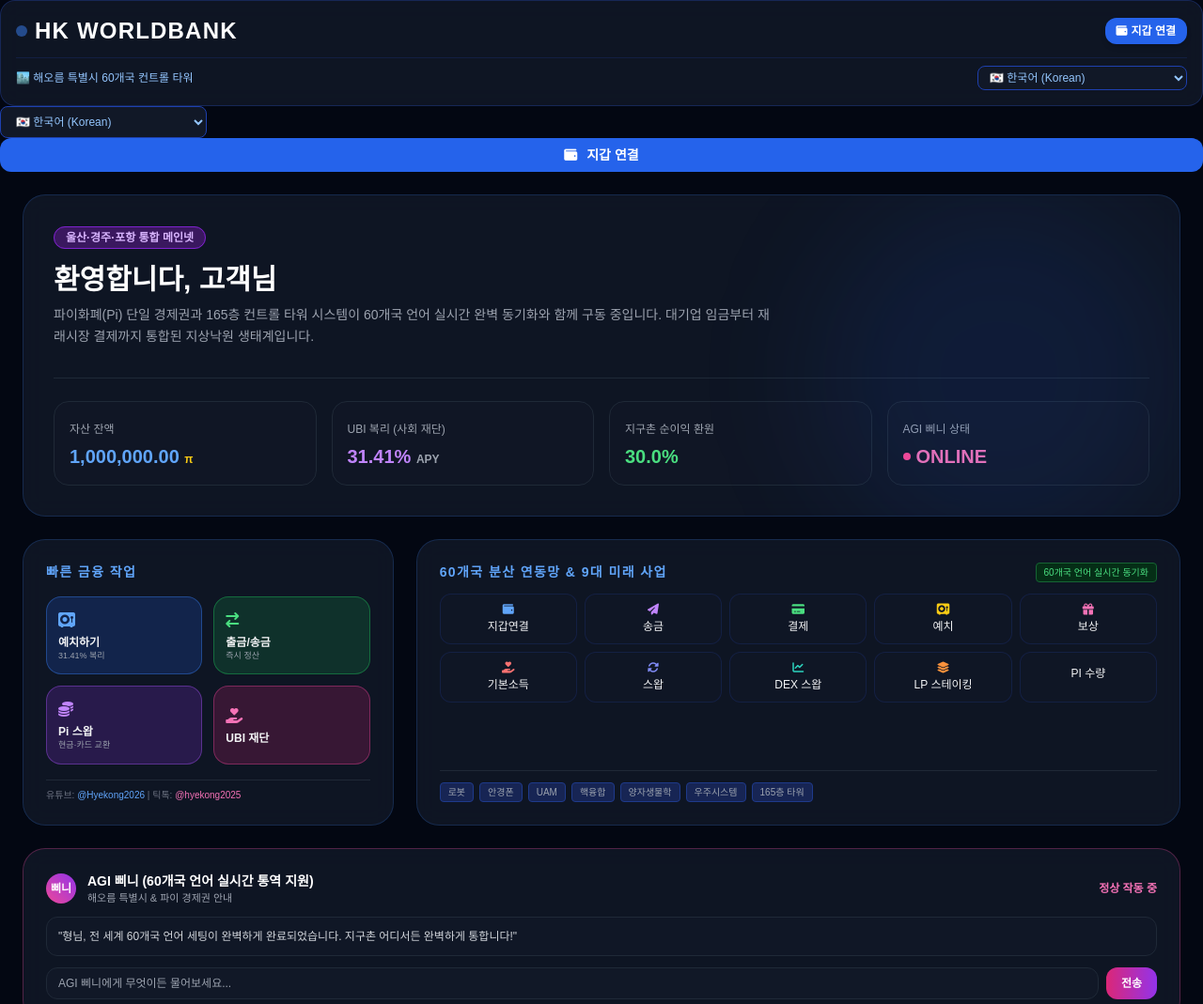
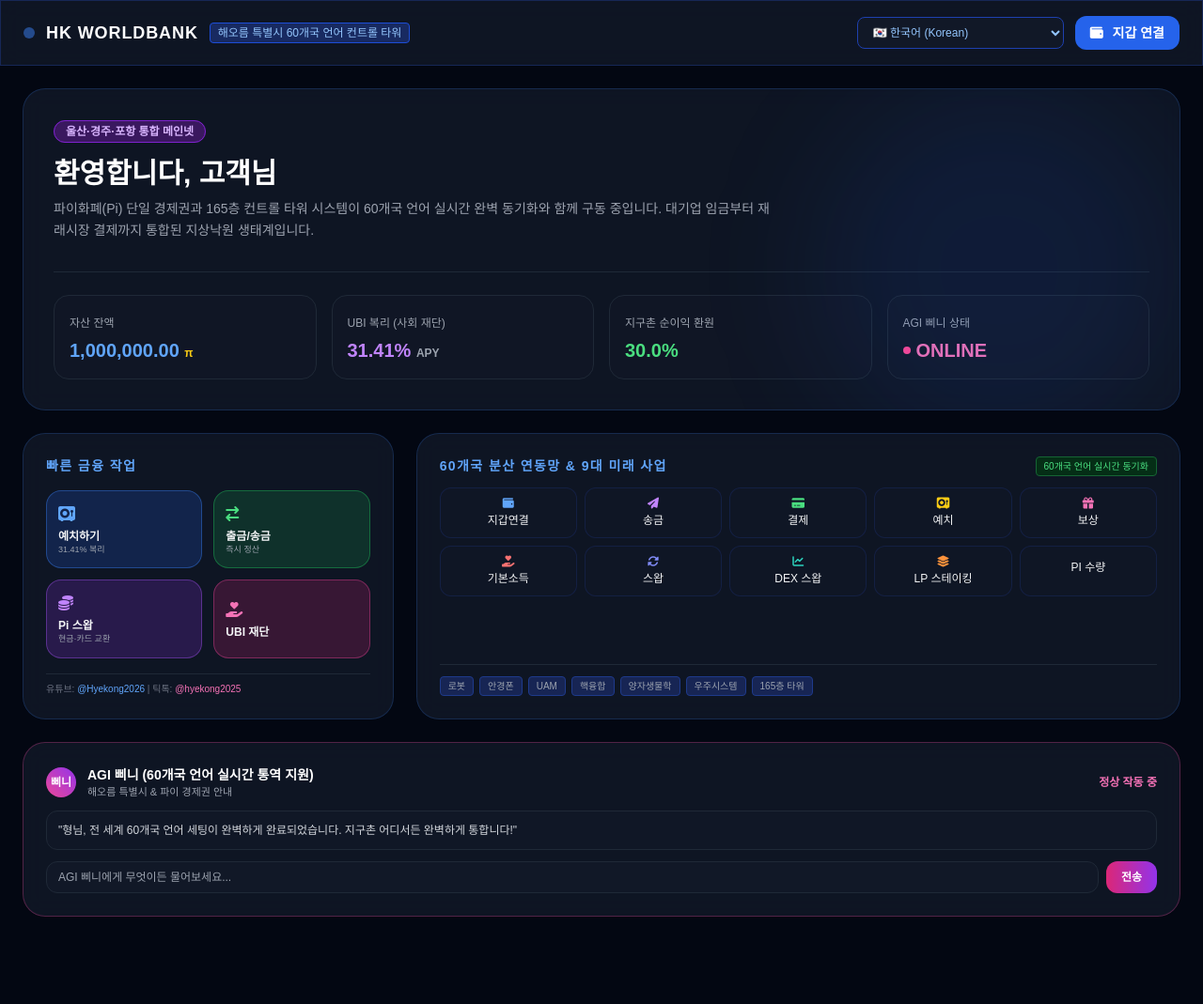
Before and after one commit to ljw2358/HK-Xprize, a plain HTML site: page index.html in a window 1280 px wide. Shown: the top 1069 px of the page at 94% size. After the commit the page ends 1000 px from the top, so only its background shows below. Drawn offline with nearby package versions, Linux system fonts and the light colour scheme; some icons are missing; a web font is replaced by a local one.

Commit message:
Refactor header and language selection in index.html
Updated header structure and styling, adjusted language selection dropdown.

```diff
--- a/index.html
+++ b/index.html
@@ -15,53 +15,13 @@
 <body class="min-h-screen flex flex-col">
 
     <!-- 상단 네비게이션 -->
-<!-- 상단 내비게이션 (2단 분리형) -->
-<header class="glass sticky top-0 z-50 p-4 rounded-2xl flex flex-col gap-3 border border-blue-900/50">
-
-    <!-- 1층: 로고와 지갑 연결 버튼 -->
-    <div class="flex items-center justify-between w-full">
-        <div class="flex items-center space-x-2">
+    <header class="glass sticky top-0 z-50 px-6 py-4 flex items-center justify-between border-b border-blue-900/50">
+        <div class="flex items-center space-x-3">
             <div class="w-3 h-3 bg-blue-500 rounded-full animate-pulse"></div>
-            <span class="text-2xl font-black tracking-wider text-white">HK WORLDBANK</span>
+            <span class="text-lg font-black tracking-wider text-white">HK WORLDBANK</span>
+            <span class="text-xs px-2 py-0.5 bg-blue-900/60 text-blue-300 rounded border border-blue-700">해오름 특별시 60개국 언어 컨트롤 타워</span>
         </div>
-        <!-- 지갑 연결 버튼 (우측 상단 고정) -->
-        <button onclick="alert('Pi Network 지갑이 성공적으로 연결되었습니다.')" class="bg-blue-600 hover:bg-blue-500 text-white font-bold px-3 py-1.5 rounded-xl text-xs flex items-center space-x-1 shadow-md">
-            <i class="fa-solid fa-wallet"></i>
-            <span>지갑 연결</span>
-        </button>
-    </div>
-
-    <!-- 2층: 컨트롤 타워 안내와 언어 선택 박스 -->
-    <div class="flex items-center justify-between w-full pt-2 border-t border-blue-900/30 text-xs">
-        <span class="text-blue-300 font-medium">🏙️ 해오름 특별시 60개국 컨트롤 타워</span>
-        <select id="lang-select" class="bg-gray-900 border border-blue-800 text-blue-300 text-xs rounded-lg px-2 py-1 focus:outline-none">
-            <option value="ko">🇰🇷 한국어 (Korean)</option>
-            <option value="en">🇺🇸 English (US)</option>
-            <option value="zh">🇨🇳 中文 (Chinese)</option>
-            <option value="ja">🇯🇵 日本語 (Japanese)</option>
-            <option value="vi">🇻🇳 Tiếng Việt (Vietnamese)</option>
-            <option value="es">🇪🇸 Español (Spanish)</option>
-            <option value="fr">🇫🇷 Français (French)</option>
-            <option value="de">🇩🇪 Deutsch (German)</option>
-            <option value="ru">🇷🇺 Русский (Russian)</option>
-            <option value="ar">🇸🇦 العربية (Arabic)</option>
-            <option value="hi">🇮🇳 हिंदी (Hindi)</option>
-            <option value="bn">🇧🇩 বাংলা (Bengali)</option>
-            <option value="pt">🇵🇹 Português (Portuguese)</option>
-            <option value="id">🇮🇩 Bahasa Indonesia (Indonesian)</option>
-            <option value="tr">🇹🇷 Türkçe (Turkish)</option>
-            <option value="it">🇮🇹 Italiano (Italian)</option>
-            <option value="pl">🇵🇱 Polski (Polish)</option>
-            <option value="uk">🇺🇦 Українська (Ukrainian)</option>
-            <option value="nl">🇳🇱 Nederlands (Dutch)</option>
-            <option value="th">🇹🇭 ไทย (Thai)</option>
-            <option value="fa">🇮🇷 فارسی (Persian)</option>
-            <option value="ms">🇲🇾 Bahasa Melayu (Malay)</option>
-        </select>
-    </div>
-
-</header>
-
+        <div class="flex items-center space-x-3">
             <!-- 60개국 언어 드롭다운 -->
             <select id="lang-select" class="bg-gray-900 border border-blue-800 text-blue-300 text-xs rounded-lg px-3 py-2 focus:outline-none max-w-[220px]">
                 <option value="ko">🇰🇷 한국어 (Korean)</option>
```
